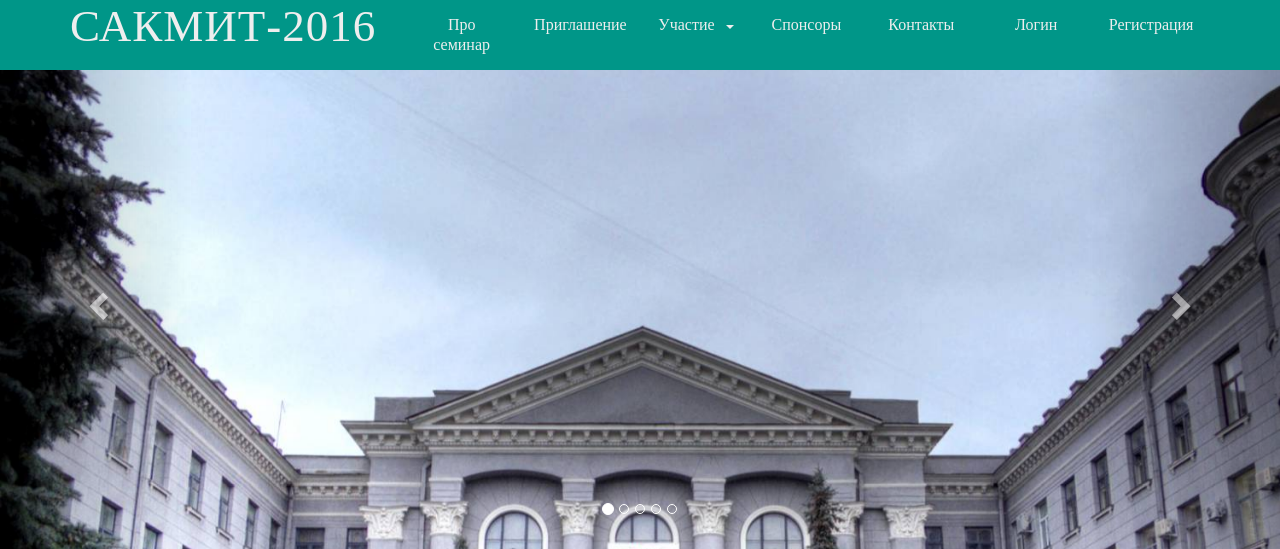
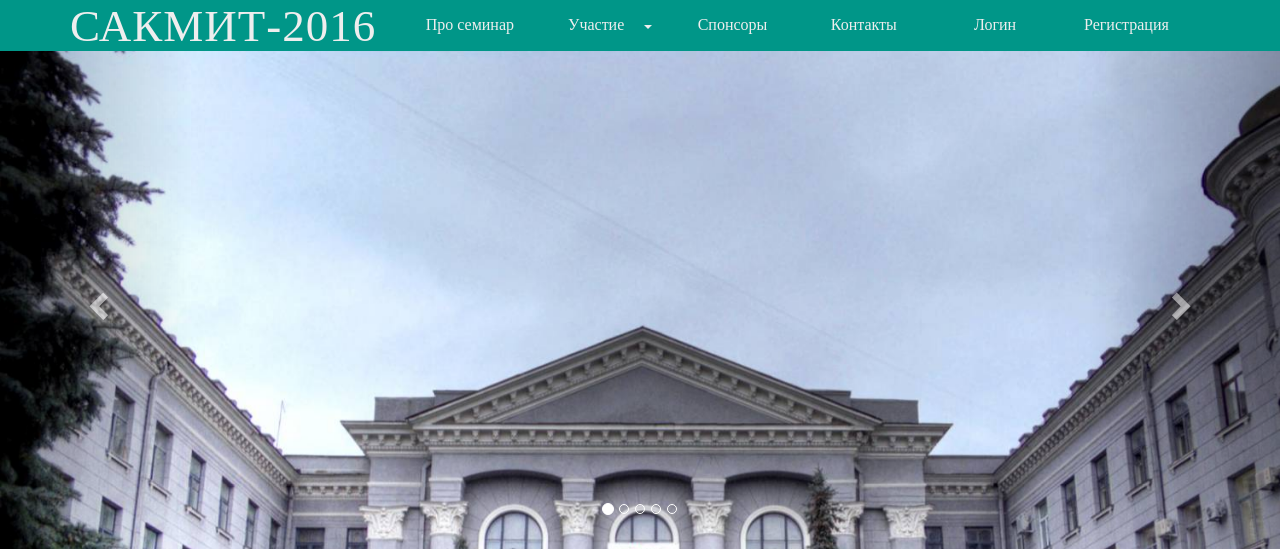
Before and after one commit to dshpet/NUREconference_site, a PHP site: page / in a window 1280 px wide. Shown: the top 549 px of the page. Run offline with PHP 8.4, Linux system fonts and the light colour scheme; some libraries are stand-ins or nearby versions; some web fonts are replaced.

Commit message:
navbar fix

```diff
--- a/css/style.css
+++ b/css/style.css
@@ -114,7 +114,7 @@ span {
 
 .navbar-nav > li {
     float: left;
-    width: 14%;
+    width: 16%;
     text-align: center;
 }
 .navbar-inverse .navbar-nav > li > a {
--- a/index.html
+++ b/index.html
@@ -75,13 +75,13 @@ License URL: http://creativecommons.org/licenses/by/3.0/
 	                <ul class="nav navbar-nav navbar-right">
 
 		                <li><a href="#about" class="scroll">Про семинар</a></li>
-		                <li><a href="#foreword" class="scroll">Приглашение</a></li>
 
 		                <!-- Dropdown -->
 		                <li role="presentation" class="dropdown carat1">
 			                <a class="dropdown-toggle" data-toggle="dropdown" href="#" role="button" aria-haspopup="true" aria-expanded="false">Участие<span class="caret"></span> </a>
 				                <ul class="dropdown-menu dropdown1">
-					    			<li><a href="#admissions" class="scroll">Тезисы</a></li>
+					                <li><a href="#foreword" class="scroll">Приглашение</a></li>
+					    						<li><a href="#admissions" class="scroll">Тезисы</a></li>
 					                <li><a href="#orgcommittee" class="scroll">Оргкомитет</a></li>
 					                <li><a href="#progcommittee" class="scroll">Прогр. комитет</a></li> <!-- text "Программный комитет" is too big for the bar-->
 					                <li><a href="#events" class="scroll">Даты</a></li>
```
